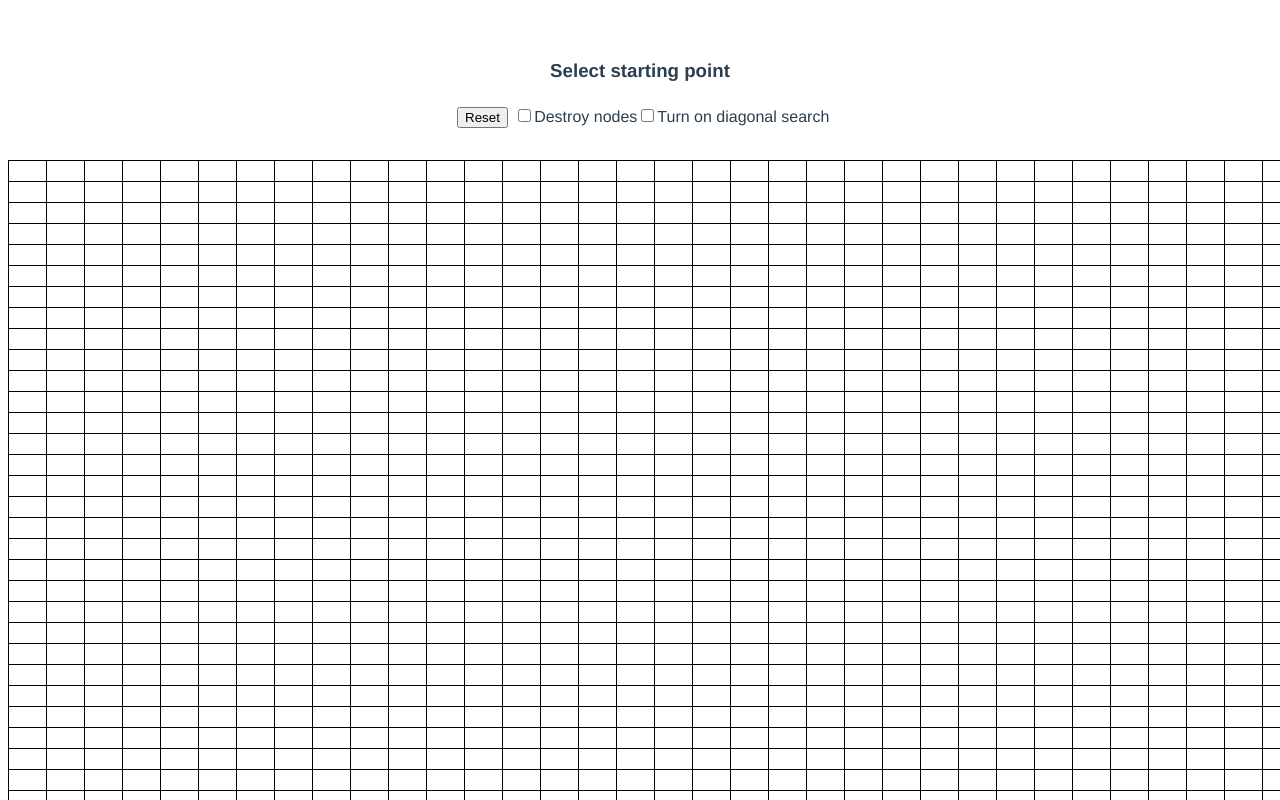
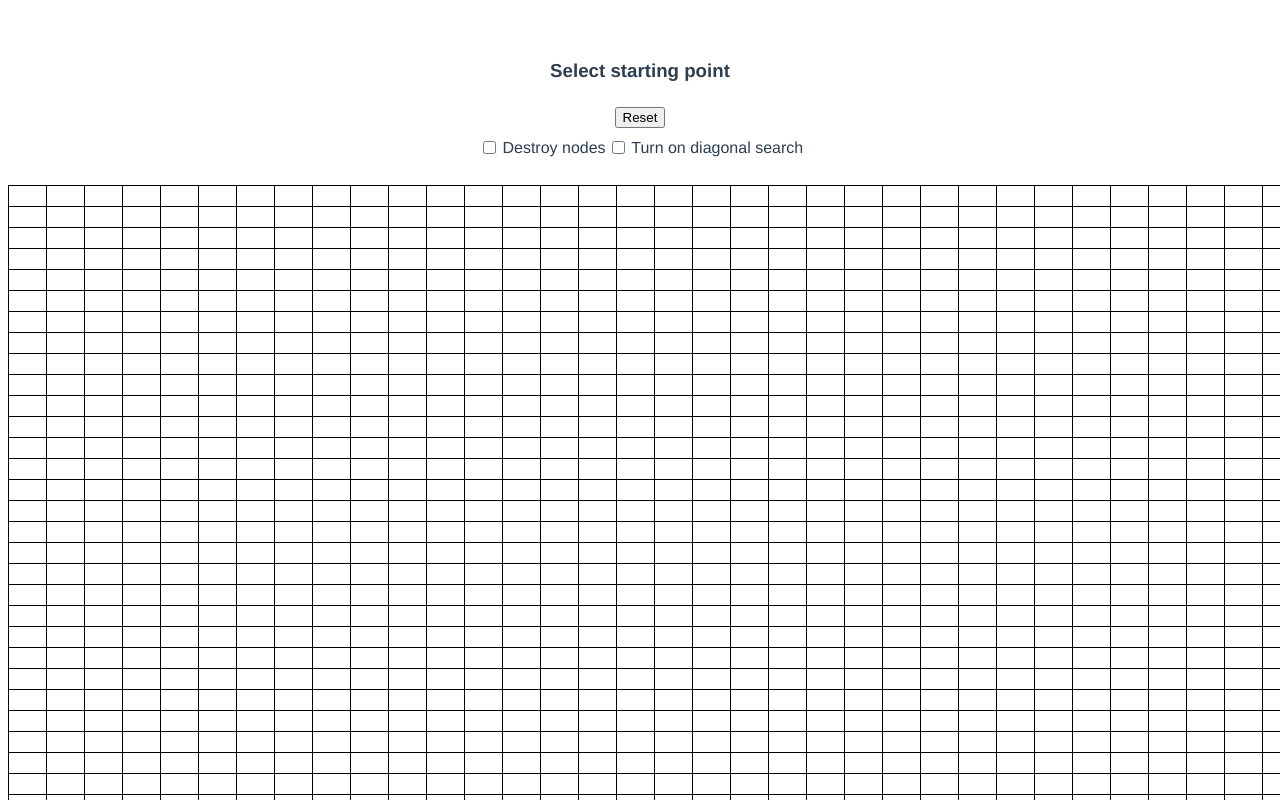
Before and after one commit to moonik/graph-algorithms-visualizer, a Vue app: page / in a window 1280 px wide. Shown: the top 800 px of the page. Built offline with nearby package versions, Linux system fonts and the light colour scheme.

Commit message:
added margin between checkboxes

```diff
--- a/src/components/Graph.vue
+++ b/src/components/Graph.vue
@@ -10,6 +10,7 @@
     <button v-if="started" v-on:click="showPath()">Show path</button>
     <button v-on:click="reset(); resetStartAndTarget();">Reset</button>
     <button v-if="destroyedNodes.length > 0" v-on:click="resetFromDestroyMode()">Reset destroyed nodes</button>
+    <br/>
     <input type="checkbox" id="destroyMode" v-model="destroyMode">
     <label for="destroyMode" title="Turning this on allows to make nodes not available for traversing">Destroy nodes</label>
 
@@ -318,7 +319,7 @@ export default {
   margin-top: 60px;
 }
 
-button {
+button, input {
   margin: 0.5%;
 }
 
```
Also changed, not shown: 7 other files (tests, documents, lock files or other folders).
